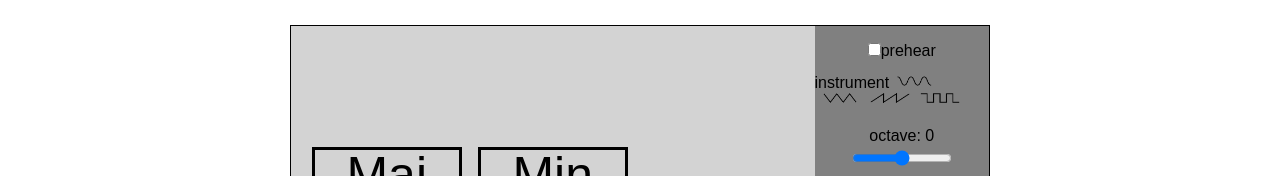
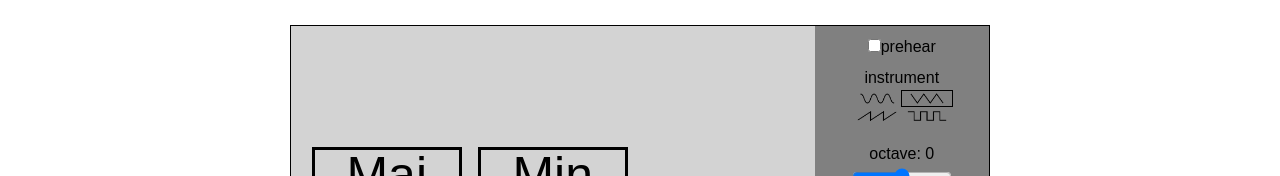
Before and after one commit to bryceklund/chord-magic-client, a React (Create React App) app: page /editor in a window 1280 px wide. Shown: the part 312-488 px from the top of the page. Built offline with nearby package versions, Linux system fonts and the light colour scheme.

Commit message:
organize waveform icons

```diff
--- a/src/Editor/Library/Library.css
+++ b/src/Editor/Library/Library.css
@@ -179,9 +179,25 @@ nav {
   cursor: default;
 }
 
+.wave_icon:hover {
+  outline: 1px solid lightgray;
+}
+
 /* CHECKED STYLES */
 [type=radio]:checked + img {
   outline: 1px solid #000000;
+}
+
+.wave_icons_container {
+  display: flex;
+  flex-direction: column;
+  margin-top: 5px;
+}
+
+.instrument_container {
+  display: flex;
+  flex-direction: column;
+  align-items: center;
 }
 
 .library {
@@ -354,12 +370,6 @@ nav {
     margin: 15px;
   }
 
-  .instrument_container {
-    display: flex;
-    flex-direction: column;
-    align-items: center;
-  }
-
   .login_message {
     width: 100px;
   }
--- a/src/Editor/Library/Library.js
+++ b/src/Editor/Library/Library.js
@@ -115,14 +115,18 @@ class Library extends Component {
                     </div>
                     <div className='instrument_container'>
                       instrument
+                      <div className='wave_icons_container'>
+                        <div className='sine_triangle'>
                           <label>
                             <input onClick={(e) => this.setVoice(e.target.value)} type='radio' name='voice' value='sine' />
                             <img class='wave_icon' src={require('../../icons/sine.png')} />
                           </label>
                           <label>
-                        <input onClick={(e) => this.setVoice(e.target.value)} type='radio' name='voice' value='triangle' />
+                            <input onClick={(e) => this.setVoice(e.target.value)} type='radio' name='voice' value='triangle' defaultChecked />
                             <img class='wave_icon' src={require('../../icons/triangle.png')} />
                           </label>
+                        </div>
+                        <div  className='saw_square'>
                           <label>
                             <input onClick={(e) => this.setVoice(e.target.value)} type='radio' name='voice' value='sawtooth' />
                             <img class='wave_icon' src={require('../../icons/sawtooth.png')} />
@@ -131,6 +135,9 @@ class Library extends Component {
                             <input onClick={(e) => this.setVoice(e.target.value)} type='radio' name='voice' value='square' />
                             <img class='wave_icon' src={require('../../icons/square.png')} />
                           </label>
+                        </div>
+                      </div>
+
                       {/*<label className='instrument_label' htmlFor='instrument'>instrument:</label>
                       <select onChange={(e) => this.setVoice(e.target.value)} defaultValue='triangle' className='instrument' id='instrument'>
                         <option value='sine'><img class='wave_icon' src={require('../../icons/sine.png')} alt='sine wave' /></option>
```
Lines whose indentation alone changed are shown as unchanged.
